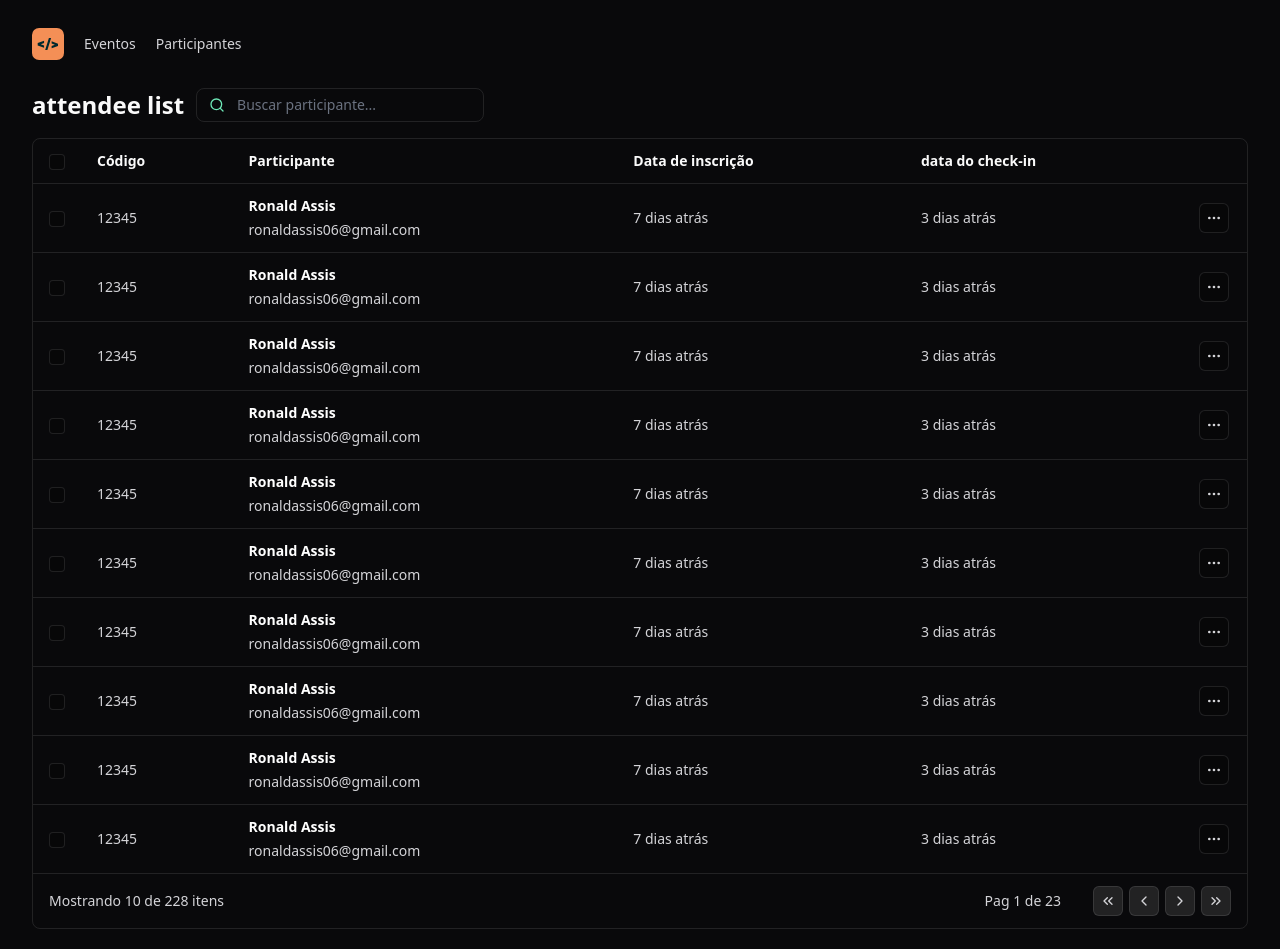
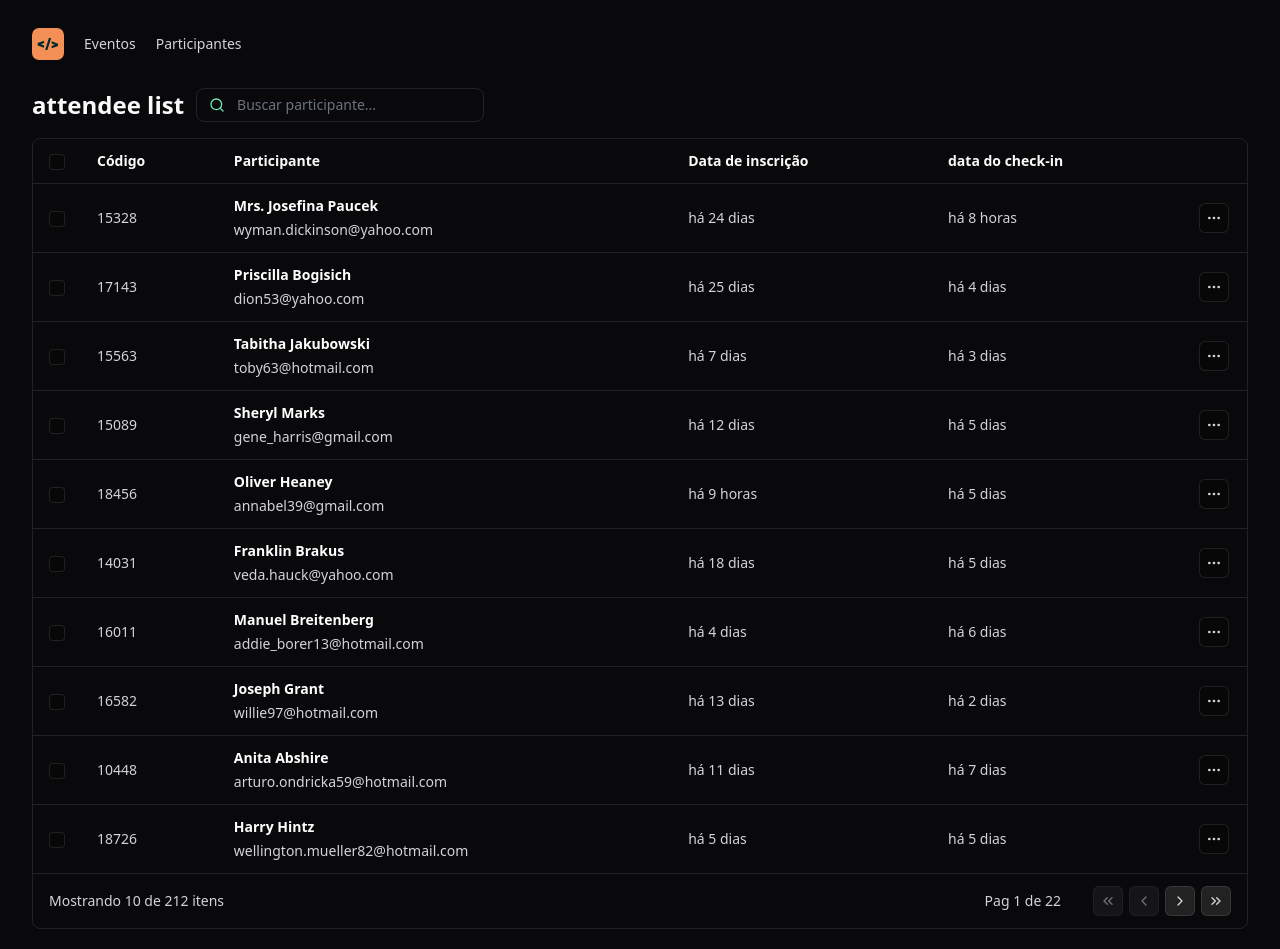
Before and after one commit to ronald-assis/pass-in-web, a React (Vite) app: page / in a window 1280 px wide. Built offline with nearby package versions, Linux system fonts and the light colour scheme.

Commit message:
feat: adding table dinamic

```diff
--- a/package.json
+++ b/package.json
@@ -10,12 +10,14 @@
     "preview": "vite preview"
   },
   "dependencies": {
+    "dayjs": "^1.11.11",
     "lucide-react": "^0.378.0",
     "react": "^18.2.0",
     "react-dom": "^18.2.0",
     "tailwind-merge": "^2.3.0"
   },
   "devDependencies": {
+    "@faker-js/faker": "^8.4.1",
     "@rocketseat/eslint-config": "^2.2.2",
     "@tailwindcss/forms": "^0.5.7",
     "@types/react": "^18.2.66",
--- a/src/components/attendee-list/index.tsx
+++ b/src/components/attendee-list/index.tsx
@@ -1,3 +1,4 @@
+import { ChangeEvent, useState } from 'react'
 import {
   Search,
   MoreHorizontal,
@@ -6,13 +7,46 @@
   ChevronsRight,
   ChevronRight,
 } from 'lucide-react'
+import dayjs from 'dayjs'
+import 'dayjs/locale/pt-br'
+import relativeTime from 'dayjs/plugin/relativeTime'
+
 import { IconButton } from '../icon-button'
 import { Table } from '../table'
 import { TableHeader } from '../table/table-header'
 import { TableCell } from '../table/table-cell'
 import { TableRow } from '../table/table-row'
+import { attendees } from '../../data/attendees'
+
+dayjs.extend(relativeTime)
+dayjs.locale('pt-br')
 
 export function AttendeeList() {
+  const [search, setSearch] = useState('')
+  const [page, setPage] = useState(1)
+
+  const totalPages = Math.ceil(attendees.length / 10)
+
+  const onSearchInputChanged = (event: ChangeEvent<HTMLInputElement>) => {
+    setSearch(event.target.value)
+  }
+
+  const goToNextPage = () => {
+    setPage(page + 1)
+  }
+
+  const goToPreviousPage = () => {
+    setPage(page - 1)
+  }
+
+  const goToFirstPage = () => {
+    setPage(1)
+  }
+
+  const goToLastPage = () => {
+    setPage(totalPages)
+  }
+
   return (
     <section className="flex flex-col gap-4">
       <article className="flex gap-3 items-center ">
@@ -23,8 +57,10 @@
             className="bg-transparent flex-1 outline-none border-0 p-0 text-sm"
             type="text"
             placeholder="Buscar participante..."
+            onChange={onSearchInputChanged}
           />
         </div>
+        {search}
       </article>
 
       <Table>
@@ -44,23 +80,25 @@
           </tr>
         </thead>
         <tbody>
-          {Array.from({ length: 10 }).map((_e, i) => (
-            <TableRow key={i}>
+          {attendees.slice((page - 1) * 10, page * 10).map((attendee) => (
+            <TableRow key={attendee.id}>
               <TableCell>
                 <input
                   type="checkbox"
                   className="bg-black/20 rounded size-4 border border-white/10 checked:focus:bg-orange-400 checked:hover:bg-orange-400 checked:bg-orange-400"
                 />
               </TableCell>
-              <TableCell>12345</TableCell>
+              <TableCell>{attendee.id}</TableCell>
               <TableCell>
                 <div className="flex flex-col gap-1">
-                  <span className="font-semibold text-white">Ronald Assis</span>
-                  <span>ronaldassis06@gmail.com</span>
+                  <span className="font-semibold text-white">
+                    {attendee.name}
+                  </span>
+                  <span>{attendee.email}</span>
                 </div>
               </TableCell>
-              <TableCell>7 dias atrás</TableCell>
-              <TableCell>3 dias atrás</TableCell>
+              <TableCell>{dayjs().to(attendee.createdAt)}</TableCell>
+              <TableCell>{dayjs().to(attendee.checkedInAt)}</TableCell>
               <TableCell>
                 <IconButton transparent>
                   <MoreHorizontal className="size-4" />
@@ -70,24 +108,34 @@
           ))}
         </tbody>
         <tfoot>
-          <TableCell colSpan={3}>Mostrando 10 de 228 itens</TableCell>
+          <TableCell colSpan={3}>
+            Mostrando 10 de {attendees.length} itens
+          </TableCell>
           <TableCell className="text-right" colSpan={3}>
             <div className="inline-flex items-center gap-8">
-              <span>Pag 1 de 23</span>
+              <span>
+                Pag {page} de {totalPages}
+              </span>
               <div className="flex gap-1.5">
-                <IconButton className="bg-white/10 border border-white/10 rounded-md p-1.5">
+                <IconButton onClick={goToFirstPage} disabled={page === 1}>
                   <ChevronsLeft className="size-4" />
                 </IconButton>
 
-                <IconButton className="bg-white/10 border border-white/10 rounded-md p-1.5">
+                <IconButton onClick={goToPreviousPage} disabled={page === 1}>
                   <ChevronLeft className="size-4" />
                 </IconButton>
 
-                <IconButton className="bg-white/10 border border-white/10 rounded-md p-1.5">
+                <IconButton
+                  onClick={goToNextPage}
+                  disabled={page === totalPages}
+                >
                   <ChevronRight className="size-4" />
                 </IconButton>
 
-                <IconButton className="bg-white/10 border border-white/10 rounded-md p-1.5">
+                <IconButton
+                  onClick={goToLastPage}
+                  disabled={page === totalPages}
+                >
                   <ChevronsRight className="size-4" />
                 </IconButton>
               </div>
--- a/src/components/icon-button/index.tsx
+++ b/src/components/icon-button/index.tsx
@@ -1,4 +1,5 @@
 import { ComponentProps } from 'react'
+import { twMerge } from 'tailwind-merge'
 
 interface IconButtonProps extends ComponentProps<'button'> {
   transparent?: boolean
@@ -8,11 +9,11 @@
   return (
     <button
       {...props}
-      className={
-        transparent
-          ? 'bg-black/20 border border-white/10 rounded-md p-1.5'
-          : 'bg-white/10 border border-white/10 rounded-md p-1.5'
-      }
+      className={twMerge(
+        'border border-white/10 rounded-md p-1.5',
+        transparent ? 'bg-black/20' : 'bg-white/10',
+        props.disabled ? 'opacity-50' : null,
+      )}
     />
   )
 }
--- /dev/null
+++ b/src/data/attendees.ts
@@ -0,0 +1,11 @@
+import { faker } from '@faker-js/faker'
+
+export const attendees = Array.from({ length: 212 }).map(() => {
+  return {
+    id: faker.number.int({ min: 10000, max: 20000 }),
+    name: faker.person.fullName(),
+    email: faker.internet.email().toLocaleLowerCase(),
+    createdAt: faker.date.recent({ days: 30 }),
+    checkedInAt: faker.date.recent({ days: 7 }),
+  }
+})
```
Also changed, not shown: 1 other file (tests, documents, lock files or other folders).
